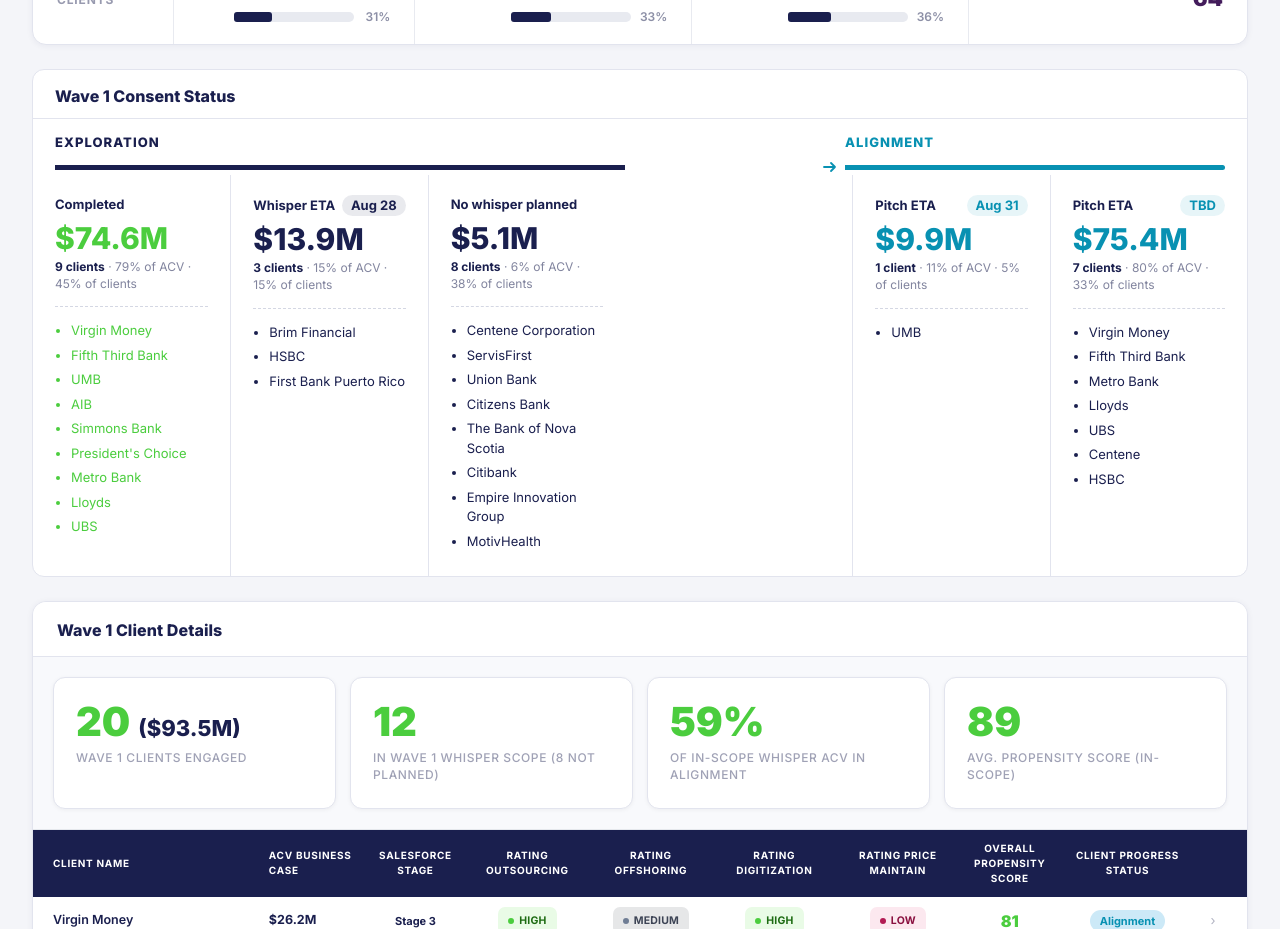
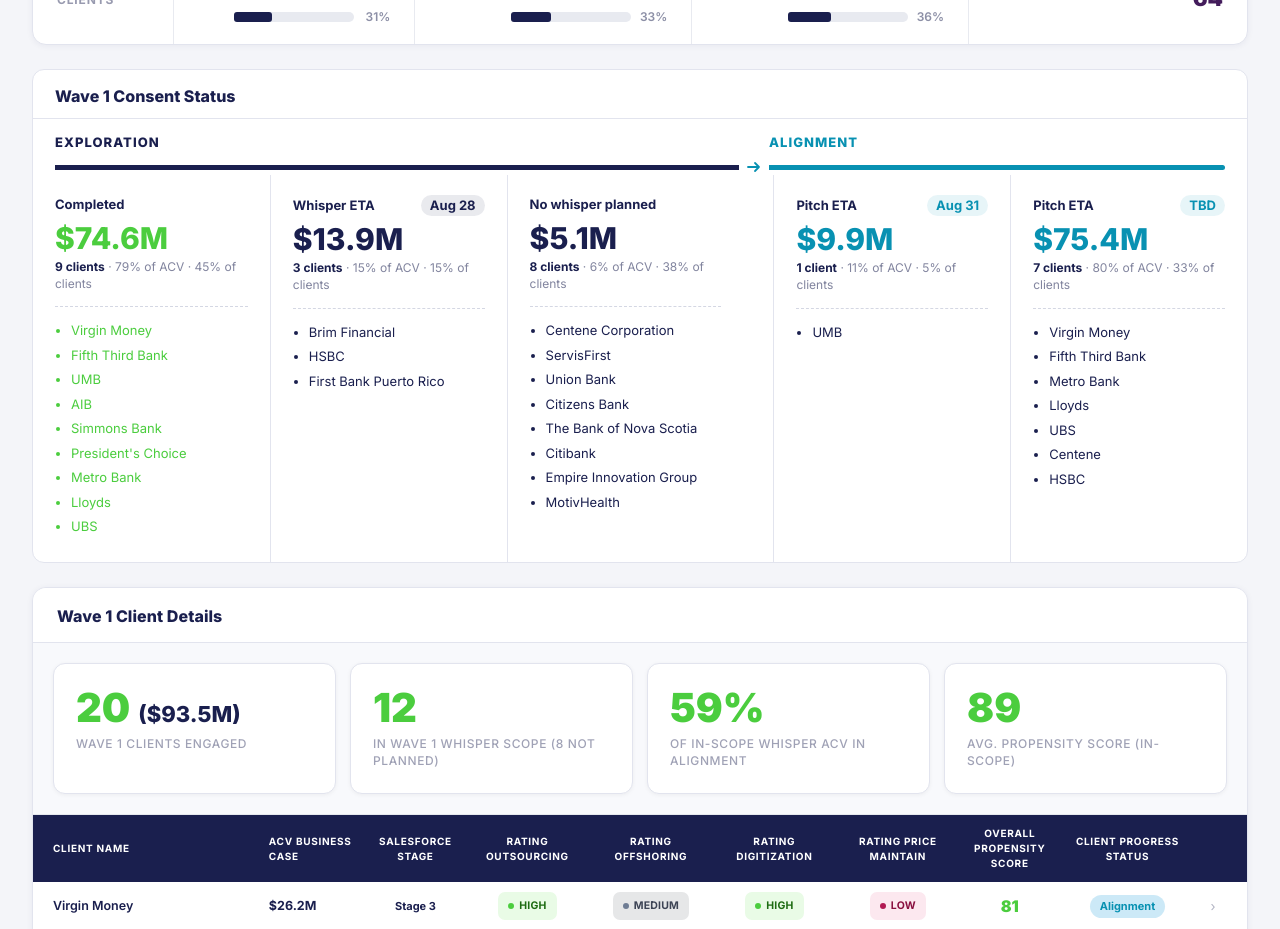
Before and after one commit to JolaOgunlana/project-marlin-gtm-deal-dashboard, a Next.js app: page / in a window 1280 px wide. Shown: the part 1140-2069 px from the top of the page. Built offline with nearby package versions, Linux system fonts and the light colour scheme; a web font is replaced by a local one.

Commit message:
feat: adjust flex values in ConsentTracker component layout

```diff
--- a/components/dashboard/ConsentTracker.tsx
+++ b/components/dashboard/ConsentTracker.tsx
@@ -833,7 +833,7 @@ export function ConsentTrackerPage({ page, onNavigate, onFaqLink }: { page: Page
                   <>
                     {/* Stage labels row */}
                     <div style={{ display: 'flex', padding: '10px 22px 0' }}>
-                      <div style={{ flex: 4 }}>
+                      <div style={{ flex: 3 }}>
                   <span style={{ fontSize: 13, fontWeight: 800, letterSpacing: '0.08em', textTransform: 'uppercase', color: INK, whiteSpace: 'nowrap' }}>
                   Exploration
                         </span>
@@ -848,7 +848,7 @@ export function ConsentTrackerPage({ page, onNavigate, onFaqLink }: { page: Page
 
                     {/* Stage color bars + flow arrow */}
                     <div style={{ display: 'flex', alignItems: 'center', padding: '6px 22px 0' }}>
-                      <div style={{ flex: 4, display: 'grid', gridTemplateColumns: 'repeat(4, 1fr)' }}>
+                      <div style={{ flex: 3, display: 'grid', gridTemplateColumns: 'repeat(3, 1fr)' }}>
                         {cols.map((c, i) => (
                           <div key={i} style={{ height: 5, background: INK }} />
                         ))}
@@ -867,7 +867,7 @@ export function ConsentTrackerPage({ page, onNavigate, onFaqLink }: { page: Page
 
                     {/* Column cards */}
                     <div style={{ display: 'flex', alignItems: 'stretch' }}>
-                      <div style={{ flex: 4, display: 'grid', gridTemplateColumns: 'repeat(4, 1fr)' }}>
+                      <div style={{ flex: 3, display: 'grid', gridTemplateColumns: 'repeat(3, 1fr)' }}>
                         {cols.map((col, i) => (
                           <div key={i}>{renderCard(col, i > 0)}</div>
                         ))}
```
